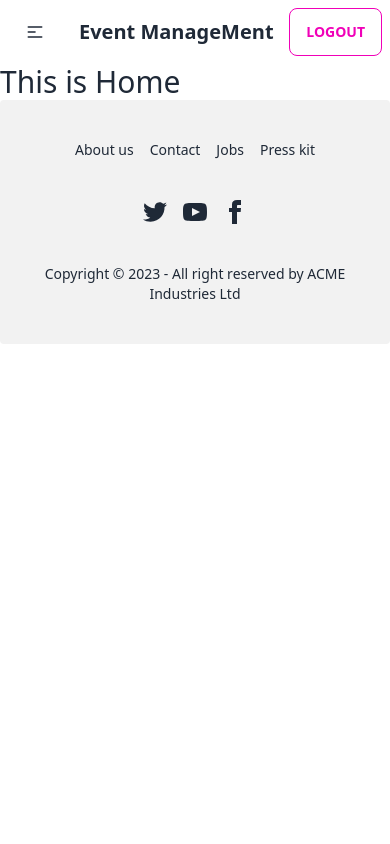
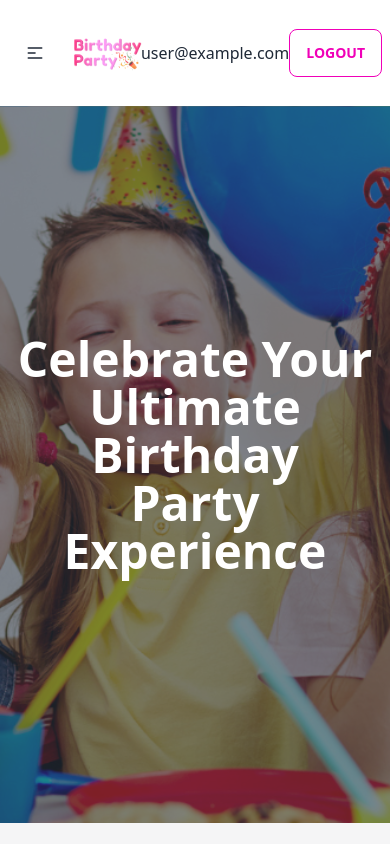
Before and after one commit to rayhanahmedDev/event-management, a React (Vite) app: page / in a window 390 px wide. Shown: the top 844 px of the page. Built offline with nearby package versions, Linux system fonts and the light colour scheme; no server answers; sample sign-in values are in the browser's storage.

Commit message:
responsive banner and navber

```diff
--- a/src/Layout/Root.jsx
+++ b/src/Layout/Root.jsx
@@ -5,11 +5,11 @@ import Footer from "../Pages/Footer/Footer";
 
 const Root = () => {
     return (
-        <div>
-            <div className="max-w-7xl mx-auto">
-                <Navber></Navber>
-                <Outlet></Outlet>
+        <div className="bg-[#F5F5F6]">
+            <div className="max-w-[1540px] mx-auto">
+            <Navber></Navber>
             </div>
+            <Outlet></Outlet>
             <Footer></Footer>
         </div>
     );
--- a/src/Pages/Footer/Footer.jsx
+++ b/src/Pages/Footer/Footer.jsx
@@ -3,22 +3,22 @@
 const Footer = () => {
     return (
         <div>
-            <footer className="footer footer-center p-10 bg-base-200 text-base-content rounded">
-                <nav className="grid grid-flow-col gap-4">
+            <footer className="footer mt-12 footer-center p-10 bg-[#261E45] text-base-content rounded">
+                <nav className="grid grid-flow-col gap-4 text-white">
                     <a className="link link-hover">About us</a>
                     <a className="link link-hover">Contact</a>
                     <a className="link link-hover">Jobs</a>
                     <a className="link link-hover">Press kit</a>
                 </nav>
                 <nav>
-                    <div className="grid grid-flow-col gap-4">
+                    <div className="grid grid-flow-col gap-4 text-white">
                         <a><svg xmlns="http://www.w3.org/2000/svg" width="24" height="24" viewBox="0 0 24 24" className="fill-current"><path d="M24 4.557c-.883.392-1.832.656-2.828.775 1.017-.609 1.798-1.574 2.165-2.724-.951.564-2.005.974-3.127 1.195-.897-.957-2.178-1.555-3.594-1.555-3.179 0-5.515 2.966-4.797 6.045-4.091-.205-7.719-2.165-10.148-5.144-1.29 2.213-.669 5.108 1.523 6.574-.806-.026-1.566-.247-2.229-.616-.054 2.281 1.581 4.415 3.949 4.89-.693.188-1.452.232-2.224.084.626 1.956 2.444 3.379 4.6 3.419-2.07 1.623-4.678 2.348-7.29 2.04 2.179 1.397 4.768 2.212 7.548 2.212 9.142 0 14.307-7.721 13.995-14.646.962-.695 1.797-1.562 2.457-2.549z"></path></svg></a>
                         <a><svg xmlns="http://www.w3.org/2000/svg" width="24" height="24" viewBox="0 0 24 24" className="fill-current"><path d="M19.615 3.184c-3.604-.246-11.631-.245-15.23 0-3.897.266-4.356 2.62-4.385 8.816.029 6.185.484 8.549 4.385 8.816 3.6.245 11.626.246 15.23 0 3.897-.266 4.356-2.62 4.385-8.816-.029-6.185-.484-8.549-4.385-8.816zm-10.615 12.816v-8l8 3.993-8 4.007z"></path></svg></a>
                         <a><svg xmlns="http://www.w3.org/2000/svg" width="24" height="24" viewBox="0 0 24 24" className="fill-current"><path d="M9 8h-3v4h3v12h5v-12h3.642l.358-4h-4v-1.667c0-.955.192-1.333 1.115-1.333h2.885v-5h-3.808c-3.596 0-5.192 1.583-5.192 4.615v3.385z"></path></svg></a>
                     </div>
                 </nav>
                 <aside>
-                    <p>Copyright © 2023 - All right reserved by ACME Industries Ltd</p>
+                    <p className="text-white">Copyright © 2023 - All right reserved by ACME Industries Ltd</p>
                 </aside>
             </footer>
         </div>
--- a/src/Pages/Home/Home.jsx
+++ b/src/Pages/Home/Home.jsx
@@ -1,9 +1,16 @@
-
+import '../../../public/banner.png'
 
 const Home = () => {
     return (
         <div>
-            <h2 className="text-3xl">This is Home</h2>
+            <div className="hero h-[85vh]" style={{ backgroundImage: 'url(banner.png)' }}>
+                <div className="hero-overlay bg-opacity-60"></div>
+                <div className="hero-content text-center text-neutral-content">
+                    <div className="">
+                        <h1 className="mb-5 text-5xl font-bold text-white">Celebrate Your Ultimate Birthday <br /> Party Experience</h1>
+                    </div>
+                </div>
+            </div>
         </div>
     );
 };
--- a/src/Pages/Navber/Navber.jsx
+++ b/src/Pages/Navber/Navber.jsx
@@ -1,6 +1,7 @@
 import { useContext } from "react";
 import { Link, NavLink } from "react-router-dom";
 import { AuthContext } from "../../Provider/AuthProvider";
+import '../../../public/logo.png'
 
 
 const Navber = () => {
@@ -20,7 +21,7 @@ const Navber = () => {
     </>
     return (
         <div>
-            <div className="navbar bg-base-100">
+            <div className="navbar bg-[#FFFFFF] md:px-12">
                 <div className="navbar-start">
                     <div className="dropdown">
                         <label tabIndex={0} className="btn btn-ghost lg:hidden">
@@ -30,7 +31,7 @@ const Navber = () => {
                           {links}
                         </ul>
                     </div>
-                    <a className="btn btn-ghost normal-case text-xl">Event ManageMent</a>
+                    <img className='h-[90px]' src="logo.png" alt="" />
                 </div>
                 <div className="navbar-center hidden lg:flex">
                     <ul className="menu menu-horizontal px-1">
@@ -38,6 +39,9 @@ const Navber = () => {
                     </ul>
                 </div>
                 <div className="navbar-end">
+                    {
+                        user?.email
+                    }
                    {
                     user ? <button onClick={handleLogOut} className="btn btn-outline btn-secondary">LogOut</button>
                     : <Link to='/login'><button onClick={handleLogOut} className="btn btn-outline btn-secondary">Login</button></Link>
--- a/src/Provider/AuthProvider.jsx
+++ b/src/Provider/AuthProvider.jsx
@@ -26,7 +26,7 @@ const AuthProvider = ({children}) => {
             setLoading(false)
         })
         return ()=>{
-            unSubscribe()
+           return unSubscribe()
         }
     },[])
 
```
Also changed, not shown: public/banner.png (added), public/logo.png (added).
